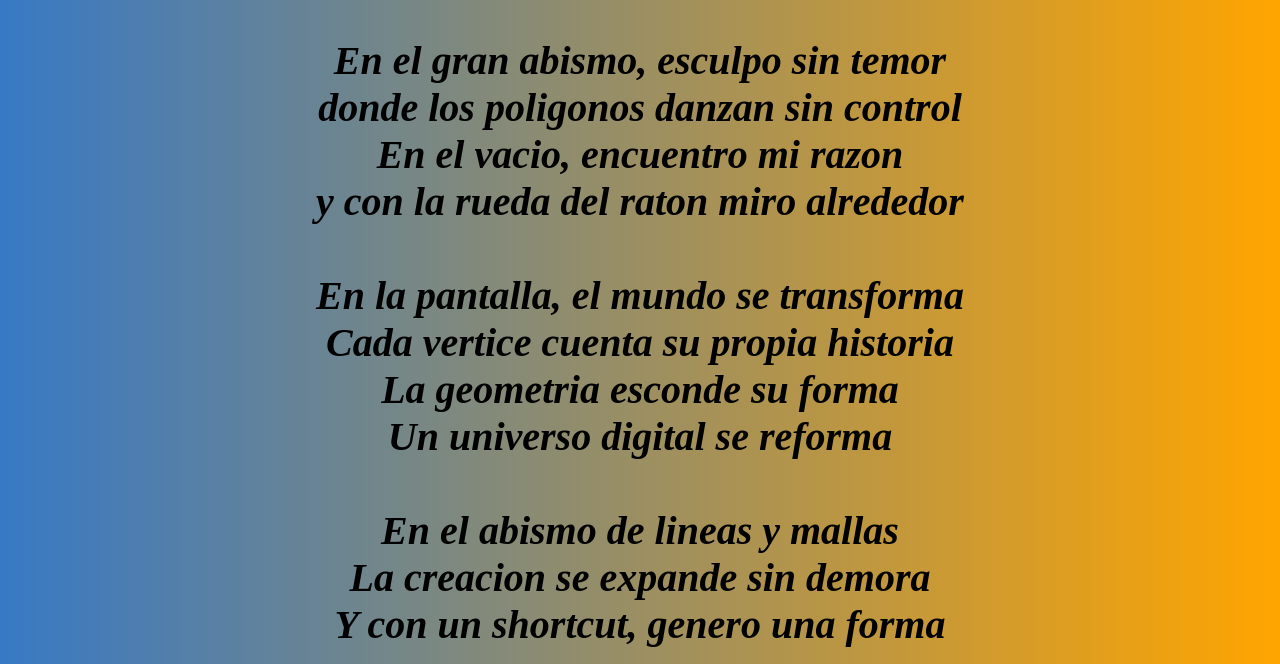
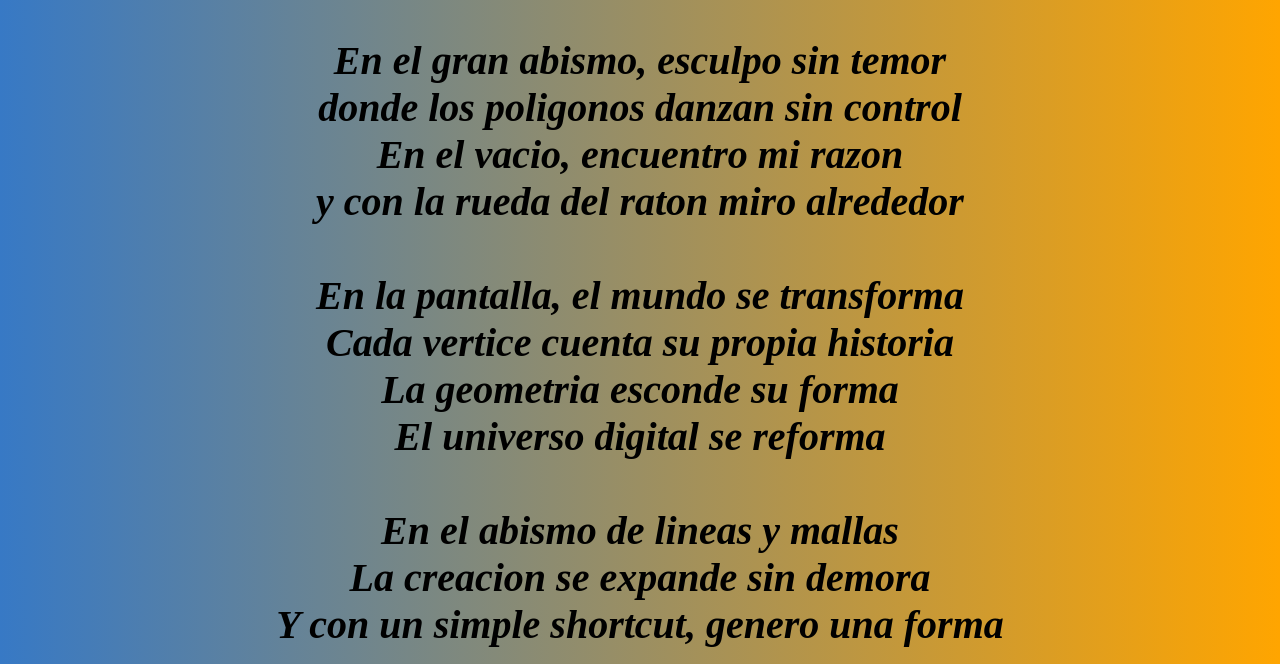
Before and after one commit to AlaDelet/poema-github.io, a plain HTML site: page index.html in a window 1280 px wide. Shown: the part 136-800 px from the top of the page. Drawn offline with Linux system fonts and the light colour scheme.

Commit message:
Update index.html

```diff
--- a/index.html
+++ b/index.html
@@ -18,13 +18,13 @@
             En la pantalla, el mundo se transforma<br>
             Cada vertice cuenta su propia historia<br>
             La geometria esconde su forma<br>
-            Un universo digital se reforma<br>
+            El universo digital se reforma<br>
             <br>
             En el abismo de lineas y mallas<br>
             La creacion se expande sin demora<br>
-            Y con un shortcut, genero una forma<br>
+            Y con un simple shortcut, genero una forma<br>
             <br>
-            Cuando aplicas la textura en el modelado<br>
+            Cuando aplicas la textura <br>
             La forma cobra vida con detalle<br>
             Dando al universo un realismo impresionante<br>
         </p></strong>
```
